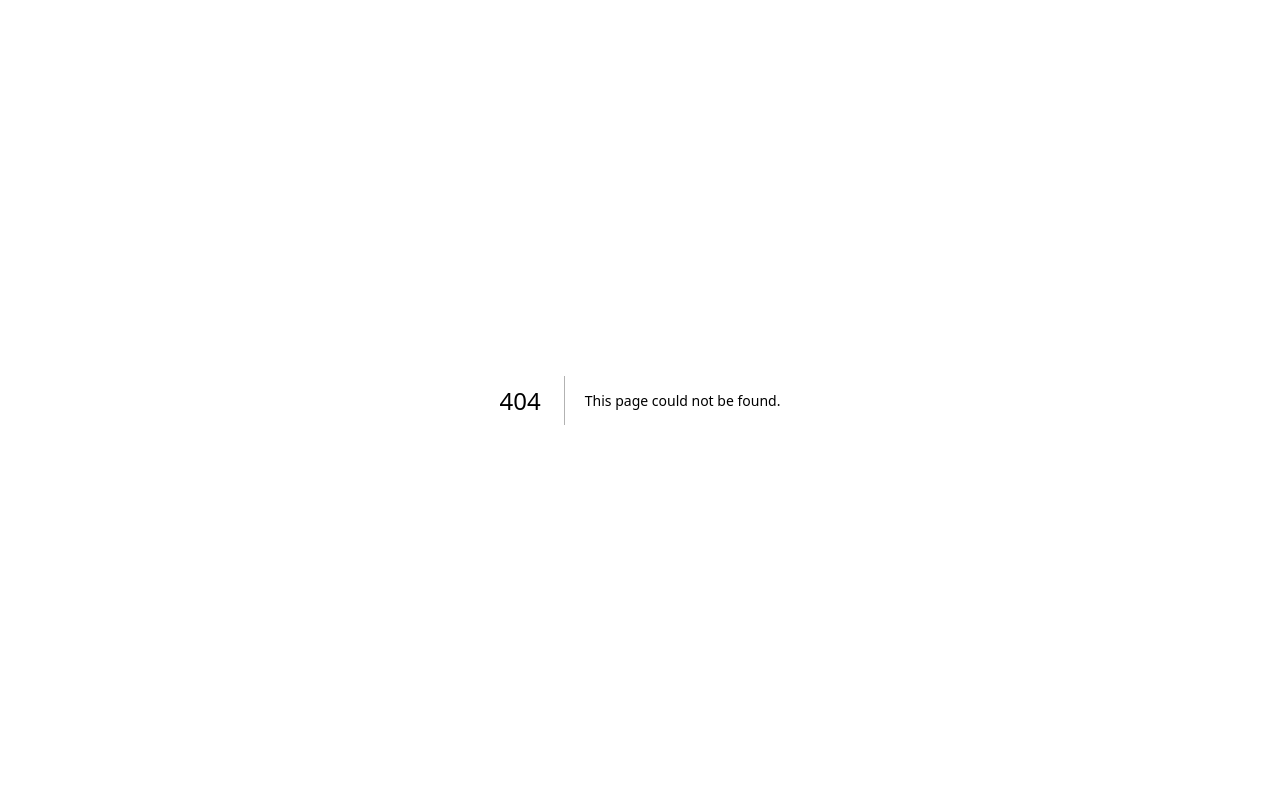
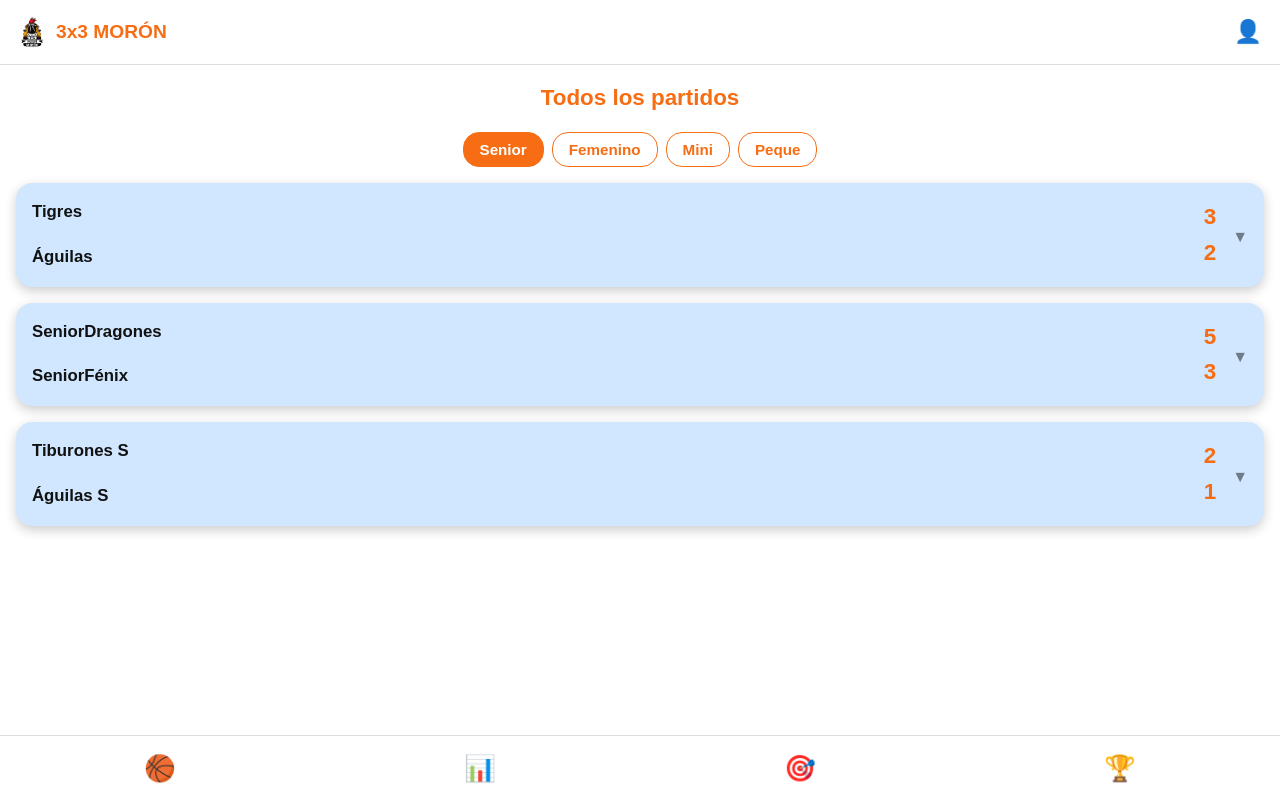
Before and after one commit to LopsanJesus/3x3moron2025, a Next.js app: page /games in a window 1280 px wide. Before the commit this address had no page. Built offline with nearby package versions, Linux system fonts and the light colour scheme.

Commit message:
Add games page

```diff
--- /dev/null
+++ b/src/app/games/page.scss
@@ -0,0 +1,191 @@
+/* GLOBAL */
+body {
+  max-width: 100vw;
+  overflow-x: hidden;
+}
+
+.games-page {
+  padding-top: 4rem;
+  padding-bottom: 4rem; /* espacio para navbar */
+}
+
+/* TOPBAR */
+.topbar {
+  position: fixed;
+  top: 0;
+  width: 100%;
+  height: 4rem;
+  background: white;
+  border-bottom: 1px solid #ddd;
+  display: flex;
+  align-items: center;
+  justify-content: space-between;
+  z-index: 1000;
+
+  img {
+    margin-left: 1rem;
+    border-radius: 50%;
+  }
+
+  .topbar-title {
+    font-weight: 700;
+    font-size: 1.2rem;
+    margin-left: 0.5rem;
+    color: var(--color-primary);
+  }
+
+  .profile-link {
+    font-size: 1.4rem;
+    text-decoration: none;
+    color: var(--color-primary);
+    display: flex;
+    align-items: center;
+    justify-content: center;
+    width: 32px;
+    height: 32px;
+    margin-right: 1rem;
+  }
+}
+
+/* NAVBAR */
+.navbar {
+  position: fixed;
+  bottom: 0;
+  width: 100%;
+  height: 4rem;
+  background: white;
+  border-top: 1px solid #ddd;
+  display: flex;
+  justify-content: space-around;
+  align-items: center;
+  z-index: 1000;
+
+  .nav-item {
+    font-size: 1.6rem;
+    color: var(--color-primary);
+    text-decoration: none;
+  }
+}
+
+/* FORMULARIO */
+.formulario {
+  padding: 1rem 0;
+
+  .titulo {
+    font-size: 1.4rem;
+    font-weight: 800;
+    color: var(--color-primary);
+    text-align: center;
+    margin-bottom: 1rem;
+  }
+}
+
+/* TABS */
+.tabs {
+  display: flex;
+  justify-content: center;
+  gap: 0.5rem;
+  flex-wrap: wrap;
+  margin-bottom: 1rem;
+  padding: 0 1rem;
+
+  .tab-button {
+    font-size: 0.95rem;
+    font-weight: 600;
+    padding: 0.5rem 1rem;
+    border-radius: 1rem;
+    border: 1px solid var(--color-primary);
+    color: var(--color-primary);
+    background: white;
+    cursor: pointer;
+    transition: all 0.2s ease;
+  }
+
+  .tab-button.active {
+    background: var(--color-primary);
+    color: white;
+  }
+}
+
+/* GAMES LIST */
+.games-list {
+  display: flex;
+  flex-direction: column;
+  gap: 1rem;
+  padding: 0 1rem;
+}
+
+/* GAME CARD */
+.game-card {
+  padding: 1rem;
+  border-radius: 1rem;
+  background: white;
+  box-shadow: 0 4px 12px rgba(0, 0, 0, 0.2);
+  cursor: pointer;
+  transition: all 0.3s ease;
+
+  .teams-row {
+    display: flex;
+    justify-content: space-between;
+    gap: 0.25rem;
+
+    .team-names {
+      display: flex;
+      flex-direction: column;
+      justify-content: space-between;
+
+      font-size: 1.05rem;
+      font-weight: 700;
+
+      .team-name {
+        text-align: left;
+        word-break: break-word;
+      }
+    }
+
+    .team-info {
+      display: flex;
+      flex-direction: row;
+      align-items: center;
+
+      .team-score {
+        display: flex;
+        flex-direction: column;
+        font-weight: 800;
+        font-size: 1.4rem;
+        color: var(--color-primary);
+        margin-right: 1rem;
+      }
+    }
+  }
+
+  .click-hint {
+    text-align: center;
+    margin-top: 0.3rem;
+    opacity: 0.5;
+  }
+
+  .extra-info {
+    margin-top: 0.5rem;
+    font-size: 0.95rem;
+    color: #555;
+
+    p {
+      margin: 0.25rem 0;
+    }
+  }
+}
+
+/* CATEGORY COLORS */
+.Senior {
+  background-color: #d0e7ff;
+}
+.Femenino {
+  background-color: #e8e0ff;
+}
+.Mini {
+  background-color: #fffbe0;
+}
+.Peque {
+  background-color: #e0ffe4;
+}
--- /dev/null
+++ b/src/app/games/page.tsx
@@ -0,0 +1,224 @@
+"use client";
+import Image from "next/image";
+import Link from "next/link";
+import { useState } from "react";
+
+import "./page.scss";
+
+export type Game = {
+  id: number;
+  teamA: string;
+  teamB: string;
+  scoreA: number;
+  scoreB: number;
+  category: "Senior" | "Femenino" | "Mini" | "Peque";
+  time: string;
+  court: string;
+};
+
+const categories = ["Senior", "Femenino", "Mini", "Peque"];
+
+const games: Game[] = [
+  {
+    id: 1,
+    teamA: "Tigres",
+    teamB: "Águilas",
+    scoreA: 3,
+    scoreB: 2,
+    category: "Senior",
+    time: "10:00 AM",
+    court: "Pista 1",
+  },
+  {
+    id: 2,
+    teamA: "Leonas",
+    teamB: "Panteras",
+    scoreA: 1,
+    scoreB: 4,
+    category: "Femenino",
+    time: "11:00 AM",
+    court: "Pista 2",
+  },
+  {
+    id: 3,
+    teamA: "MiniRockets",
+    teamB: "MiniLobos",
+    scoreA: 2,
+    scoreB: 2,
+    category: "Mini",
+    time: "12:00 PM",
+    court: "Pista 3",
+  },
+  {
+    id: 4,
+    teamA: "PequeTiburones",
+    teamB: "PequeDelfines",
+    scoreA: 0,
+    scoreB: 1,
+    category: "Peque",
+    time: "1:00 PM",
+    court: "Pista 4",
+  },
+  {
+    id: 5,
+    teamA: "SeniorDragones",
+    teamB: "SeniorFénix",
+    scoreA: 5,
+    scoreB: 3,
+    category: "Senior",
+    time: "2:00 PM",
+    court: "Pista 1",
+  },
+  {
+    id: 6,
+    teamA: "Fieras F",
+    teamB: "Guerreras",
+    scoreA: 2,
+    scoreB: 2,
+    category: "Femenino",
+    time: "3:00 PM",
+    court: "Pista 2",
+  },
+  {
+    id: 7,
+    teamA: "MiniAstros",
+    teamB: "MiniEstrellas",
+    scoreA: 1,
+    scoreB: 0,
+    category: "Mini",
+    time: "4:00 PM",
+    court: "Pista 3",
+  },
+  {
+    id: 8,
+    teamA: "PequeZorros",
+    teamB: "PequeConejos",
+    scoreA: 3,
+    scoreB: 3,
+    category: "Peque",
+    time: "5:00 PM",
+    court: "Pista 4",
+  },
+  {
+    id: 9,
+    teamA: "Tiburones S",
+    teamB: "Águilas S",
+    scoreA: 2,
+    scoreB: 1,
+    category: "Senior",
+    time: "6:00 PM",
+    court: "Pista 1",
+  },
+  {
+    id: 10,
+    teamA: "Femeninas Pro",
+    teamB: "Reinas del Sur",
+    scoreA: 4,
+    scoreB: 2,
+    category: "Femenino",
+    time: "7:00 PM",
+    court: "Pista 2",
+  },
+];
+
+export default function GamesPage() {
+  const [openGameId, setOpenGameId] = useState<number | null>(null);
+  const [activeCategory, setActiveCategory] = useState<string>("Senior");
+
+  const toggleGame = (id: number) => {
+    setOpenGameId((prev) => (prev === id ? null : id));
+  };
+
+  const filteredGames = games.filter(
+    (game) => game.category === activeCategory
+  );
+
+  return (
+    <div className="games-page">
+      {/* TOPBAR */}
+      <div className="topbar">
+        <div style={{ display: "flex", alignItems: "center" }}>
+          <Image src="/logo.jpeg" alt="Logo" width={32} height={32} />
+          <span className="topbar-title">3x3 MORÓN</span>
+        </div>
+        <Link href="/profile" className="profile-link">
+          👤
+        </Link>
+      </div>
+
+      {/* FORMULARIO */}
+      <div className="formulario">
+        <div className="titulo">Todos los partidos</div>
+
+        <div className="tabs">
+          {categories.map((cat) => (
+            <button
+              key={cat}
+              className={`tab-button ${cat === activeCategory ? "active" : ""}`}
+              onClick={() => setActiveCategory(cat)}
+            >
+              {cat}
+            </button>
+          ))}
+        </div>
+
+        <div className="games-list">
+          {filteredGames.map((game) => (
+            <div
+              key={game.id}
+              className={`game-card ${game.category}`}
+              onClick={() => toggleGame(game.id)}
+            >
+              <div className="teams-row">
+                <div className="team-names">
+                  <span className="team-name">{game.teamA}</span>
+                  <span className="team-name">{game.teamB}</span>
+                </div>
+
+                <div className="team-info">
+                  <div className="team-score">
+                    <span>{game.scoreA}</span>
+                    <span>{game.scoreB}</span>
+                  </div>
+                  <div className="click-hint">
+                    {openGameId === game.id ? "▲" : "▼"}
+                  </div>
+                </div>
+              </div>
+
+              {openGameId === game.id && (
+                <div className="extra-info">
+                  <p>
+                    <strong>Hora:</strong> {game.time}
+                  </p>
+                  <p>
+                    <strong>Pista:</strong> {game.court}
+                  </p>
+                  <p>
+                    <strong>Categoría:</strong> {game.category}
+                  </p>
+                </div>
+              )}
+            </div>
+          ))}
+        </div>
+      </div>
+
+      {/* NAVBAR */}
+      <div className="navbar">
+        <Link href="/games" className="nav-item">
+          🏀
+        </Link>
+        <Link href="/ranking" className="nav-item">
+          📊
+        </Link>
+        <Link href="/triples" className="nav-item">
+          🎯
+        </Link>
+        <Link href="/eliminatorias" className="nav-item">
+          🏆
+        </Link>
+      </div>
+    </div>
+  );
+}
```
